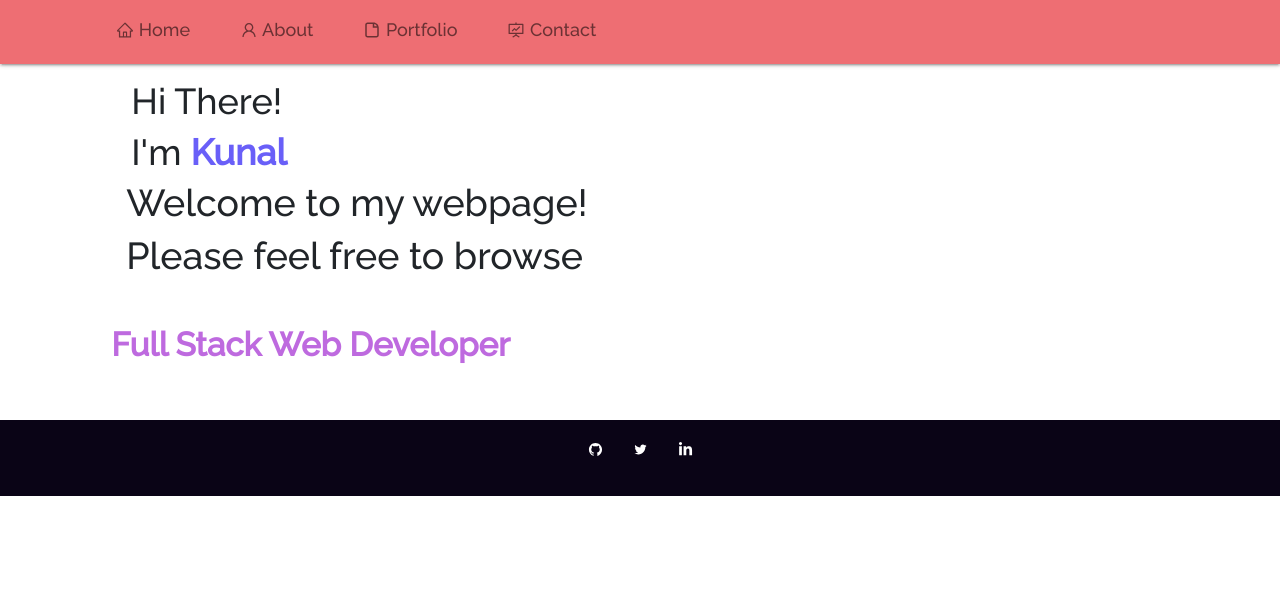
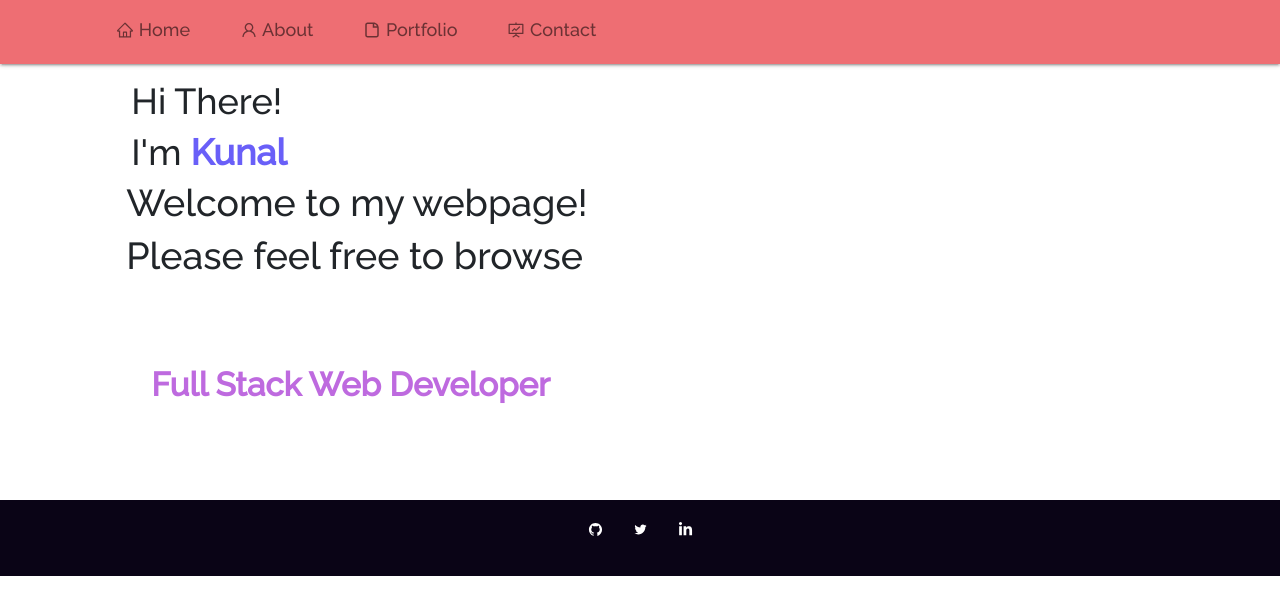
Before and after one commit to 10-kp/10-kp.github.io, a React (Create React App) app: page / in a window 1280 px wide. Shown: the top 614 px of the page. Built offline with nearby package versions, Linux system fonts and the light colour scheme.

Commit message:
Pic update

```diff
--- a/src/components/Home.js
+++ b/src/components/Home.js
@@ -19,7 +19,7 @@ function Home() {
               <h2 className='heading-name'>Welcome to my webpage!</h2>
               <h5 className='heading-name'>Please feel free to browse</h5>
 
-              <div style={{ padding: 30, textAlign: 'left' }}>
+              <div style={{ padding: 70, textAlign: 'left' }}>
                 <Type />
               </div>
             </Col>
```
Also changed, not shown: src/Assets/react-portfolio.png, 8 other files (tests, documents, lock files or other folders).
